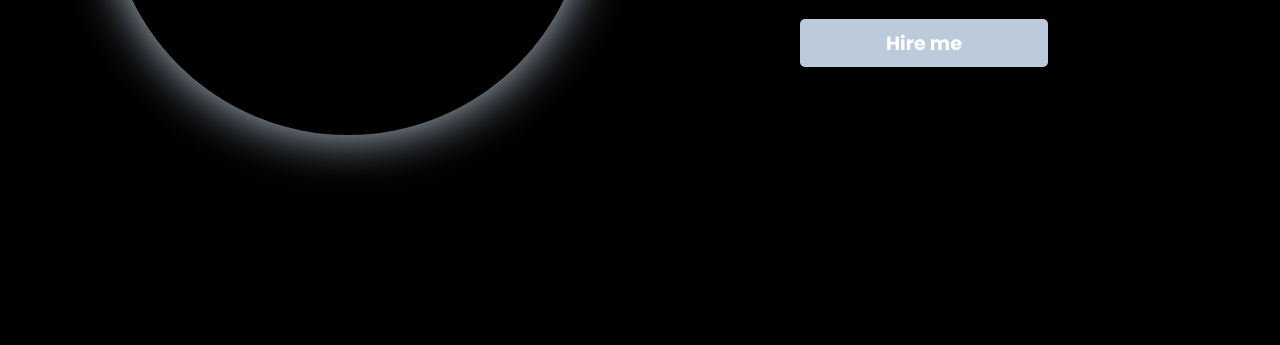
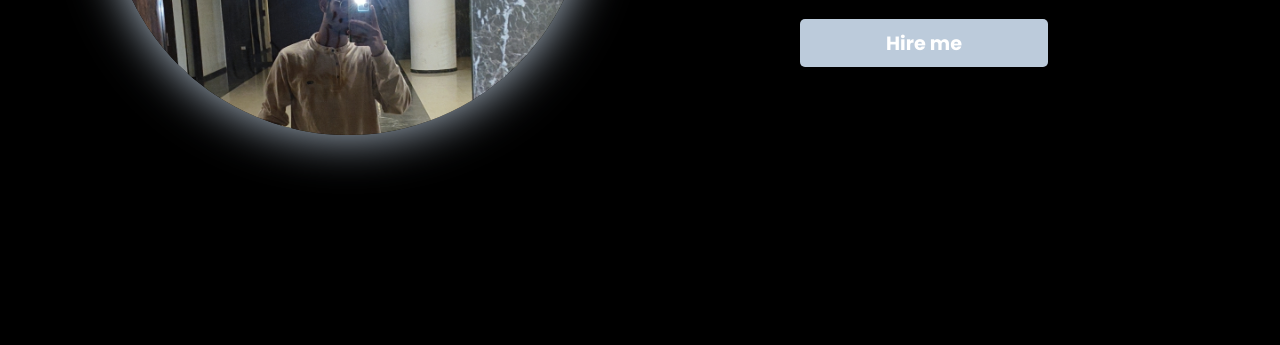
Before and after one commit to arman9688/my-portfolio, a plain HTML site: page index.html in a window 1280 px wide. Shown: the part 635-980 px from the top of the page. Drawn offline with nearby package versions, Linux system fonts and the light colour scheme.

Commit message:
Update index.html

```diff
--- a/index.html
+++ b/index.html
@@ -49,7 +49,7 @@
     <section id="home" class="section">
         <div class="main-container">
             <div class="image" data-aos="zoom-out" data-aos-duration="3000">
-                <img src="main.jpg" alt="">
+                <img src="assets/main.jpg" alt="">
             </div>
             <div class="content">
                 <h1 data-aos="fade-left" data-aos-duration="1500" data-aos-delay="700">Hey I'm <span>Arman</span>
```
